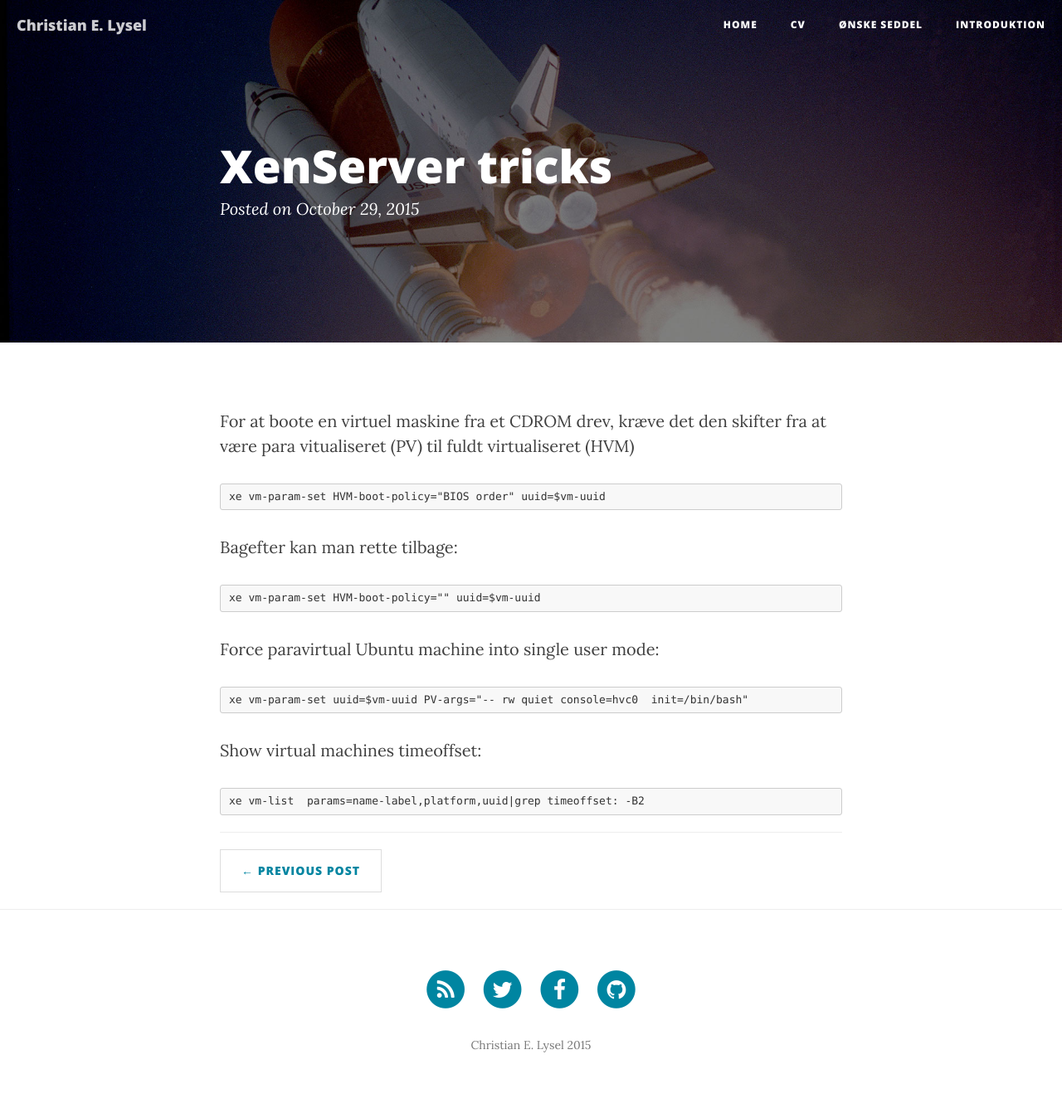
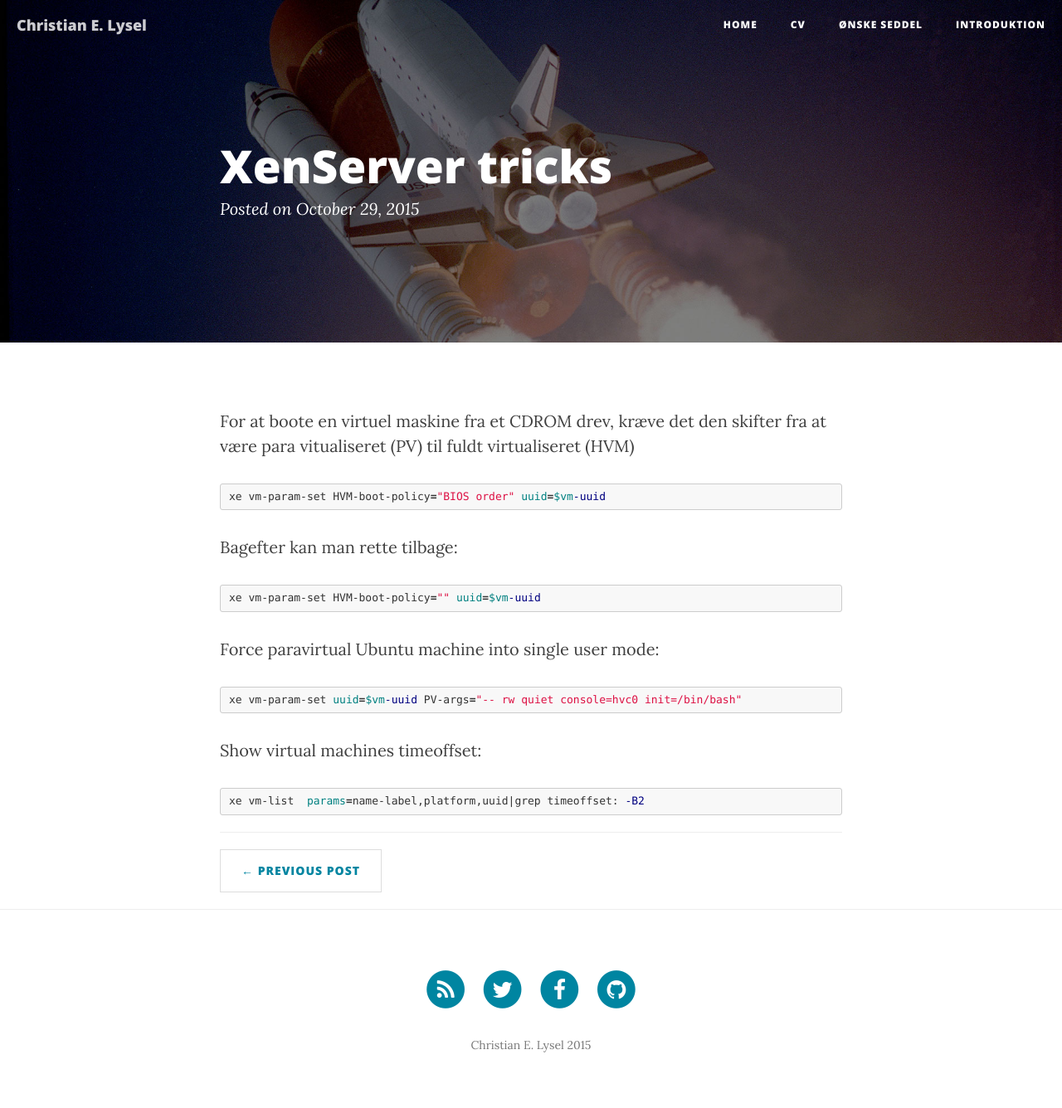
Before and after one commit to clysel/christian.lysel.net, a Jekyll site: the page built from _posts/2015-10-29-xenserver.markdown, in a window 1280 px wide. Shown: the whole page at 83% size. Built offline with Jekyll 4.4.1, drawn with Linux system fonts in a browser that asks for light colours; nearby versions of some CDN libraries.

Commit message:
Update 2015-10-29-xenserver.markdown

````diff
--- a/_posts/2015-10-29-xenserver.markdown
+++ b/_posts/2015-10-29-xenserver.markdown
@@ -6,24 +6,24 @@
 
 For at boote en virtuel maskine fra et CDROM drev, kræve det den skifter fra at være para vitualiseret (PV) til fuldt virtualiseret (HVM)
 
-```
+```bash
 xe vm-param-set HVM-boot-policy="BIOS order" uuid=$vm-uuid
 ```
 
 Bagefter kan man rette tilbage:
 
-```
+```bash
 xe vm-param-set HVM-boot-policy="" uuid=$vm-uuid
 ```
 
 Force paravirtual Ubuntu machine into single user mode:
 
-```
+```sh
 xe vm-param-set uuid=$vm-uuid PV-args="-- rw quiet console=hvc0  init=/bin/bash"
 ```
 
 Show virtual machines timeoffset:
 
-```
+```sh
 xe vm-list  params=name-label,platform,uuid|grep timeoffset: -B2
 ```
````
